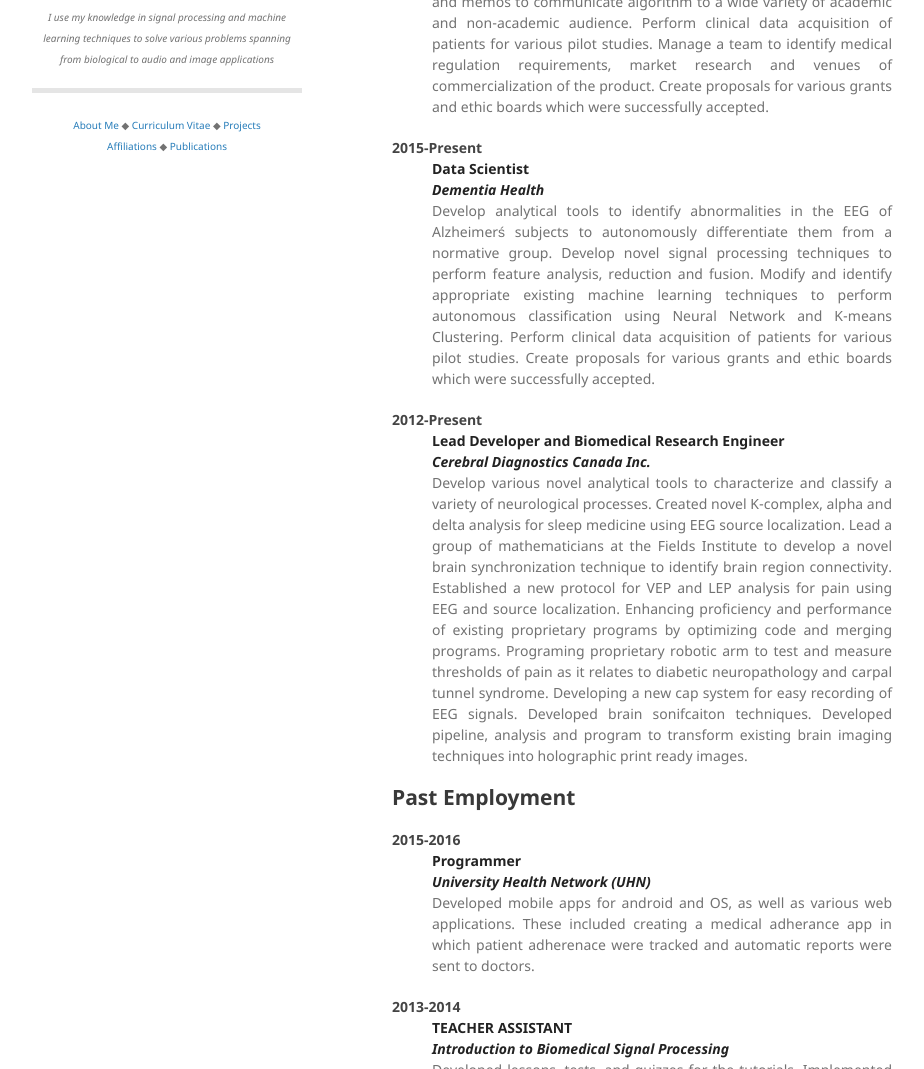
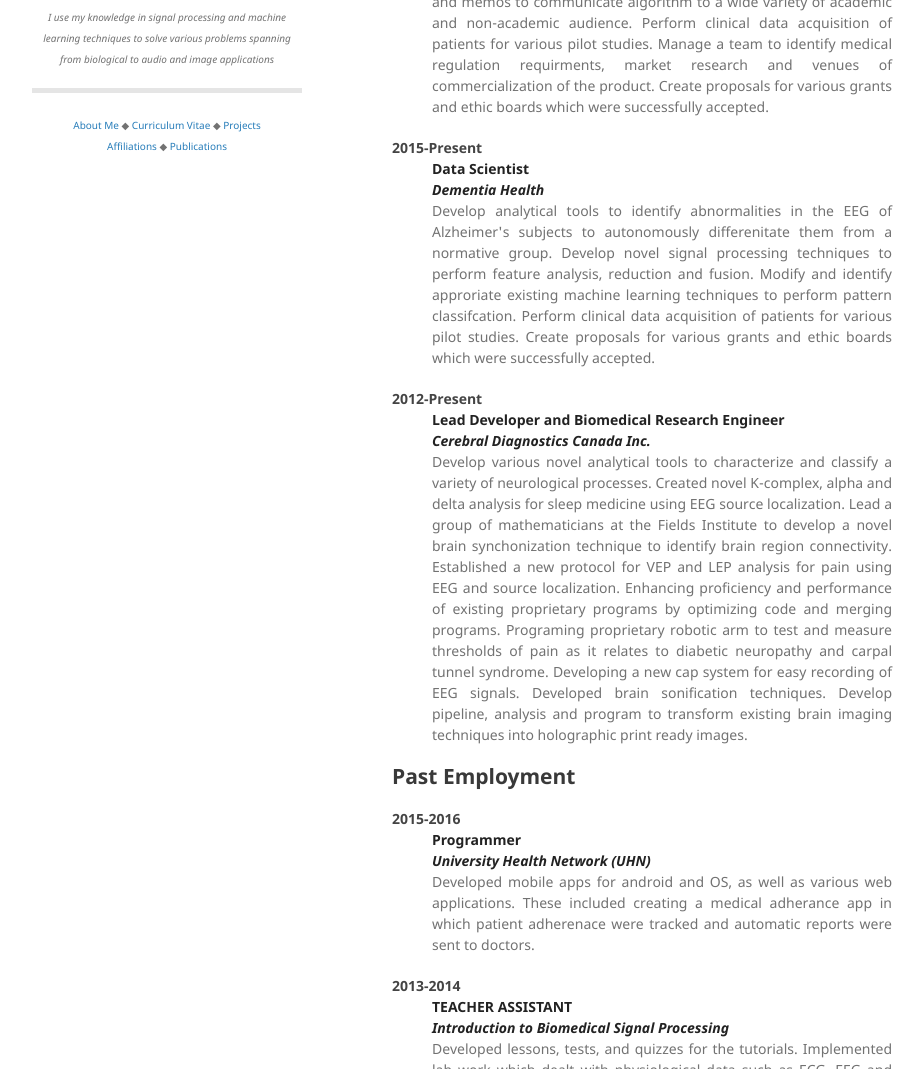
Before and after one commit to mgaringoDev/mgaringoDev.github.io, a Jekyll site: the page built from pages/cv.md, in a window 1280 px wide and 1400 px high, scrolled down 340 px. Shown: the part 331-1400 px from the top of the window, without its empty margins (178-1102 px from the left). Built offline with Jekyll 4.4.1, drawn with Linux system fonts in a browser that asks for light colours; some of the changed text lies outside the part shown.

Commit message:
Laura's Edits
Laura edited my stuff.  Shout out to her :)

```diff
--- a/pages/cv.md
+++ b/pages/cv.md
@@ -39,11 +39,11 @@ Current Employment
 :   **_Headache Sciences Inc._**
     <p align="justify">
     Develop the patent pending main algorithm of the company, to detect predisposition of migraine using
-    machine learning and advanced signal processing techniques. Develop technical drawings and memos
-    to communicate algorithm to a wide variety of academic and non-academic audience. Perform clinical
-    data acquisition of patients for various pilot studies. Manage a team to identify medical regulation
-    requirements, market research and venues of commercialization of the product. Create proposals for
-    various grants and ethic boards which were successfully accepted.
+    machine learning and advanced signal processing techniques. Develop technical drawings and memos to
+    communicate algorithm to a wide variety of academic and non-academic audience. Perform clinical data
+    acquisition of patients for various pilot studies. Manage a team to identify medical regulation requirments,
+    market research and venues of commercialization of the product. Create proposals for various grants and
+    ethic boards which were successfully accepted.
     </p>
 
 
@@ -51,12 +51,11 @@ Current Employment
 :   **Data Scientist**
 :   **_Dementia Health_**
     <p align="justify">
-    Develop analytical tools to identify abnormalities in the EEG of Alzheimerś subjects to autonomously
-    differentiate them from a normative group. Develop novel signal processing techniques to perform feature
-    analysis, reduction and fusion. Modify and identify appropriate existing machine learning techniques to
-    perform autonomous classification using Neural Network and K-means Clustering. Perform clinical data
-    acquisition of patients for various pilot studies. Create proposals for various grants and ethic boards which
-    were successfully accepted.
+    Develop analytical tools to identify abnormalities in the EEG of Alzheimer's subjects to autonomously
+    differenitate them from a normative group. Develop novel signal processing techniques to perform feature
+    analysis, reduction and fusion. Modify and identify approriate existing machine learning techniques to
+    perform pattern classifcation. Perform clinical data acquisition of patients for various pilot studies. Create
+    proposals for various grants and ethic boards which were successfully accepted.
     </p>
 
 2012-Present
@@ -65,12 +64,12 @@ Current Employment
     <p align="justify">
     Develop various novel analytical tools to characterize and classify a variety of neurological processes.
     Created novel K-complex, alpha and delta analysis for sleep medicine using EEG source localization. Lead
-    a group of mathematicians at the Fields Institute to develop a novel brain synchronization technique to
+    a group of mathematicians at the Fields Institute to develop a novel brain synchonization technique to
     identify brain region connectivity. Established a new protocol for VEP and LEP analysis for pain using
     EEG and source localization. Enhancing proficiency and performance of existing proprietary programs
     by optimizing code and merging programs. Programing proprietary robotic arm to test and measure
-    thresholds of pain as it relates to diabetic neuropathology and carpal tunnel syndrome. Developing a new
-    cap system for easy recording of EEG signals. Developed brain sonifcaiton techniques. Developed pipeline,
+    thresholds of pain as it relates to diabetic neuropathy and carpal tunnel syndrome. Developing a new cap
+    system for easy recording of EEG signals. Developed brain sonification techniques. Develop pipeline,
     analysis and program to transform existing brain imaging techniques into holographic print ready images.</p>
 
 
@@ -147,14 +146,14 @@ Others
 ***
 
 
-Interests and Extra-Curricular Activities
+Interests
 ============
 
-* <p align="justify">I frequently participate in machine learning algorithm competitions in oder reinforce my existing
-knowledge in the area of data analysis and classification while also learning new algorithms and
-ways to make them more efficient.</p>
+* <p align="justify">I frequently participate in machine learning algorithm competitions in oder to reinforce my
+existing knowledge in the area of data analysis and pattern classification, while also learning new
+algorithms and ways to make them more efficient.</p>
 
-* I am also an avid runner, competing in various road and trail races in the Toronto
+* I am also an avid runner, competing in various road and trail races in Toronto.
 
 ***
 
```
Also changed, not shown: other parts of pages/cv.md (+1 -1 lines), _posts/projects/research/2018-07-01-A-Fibromyalgia-Classification-Study.md (+2 -2 lines), _posts/projects/research/2018-28-09-Automatic-Deep-Learning-Lung-Segmentation-Using-U-Net.md (+1 -1 lines), 4 other files.
